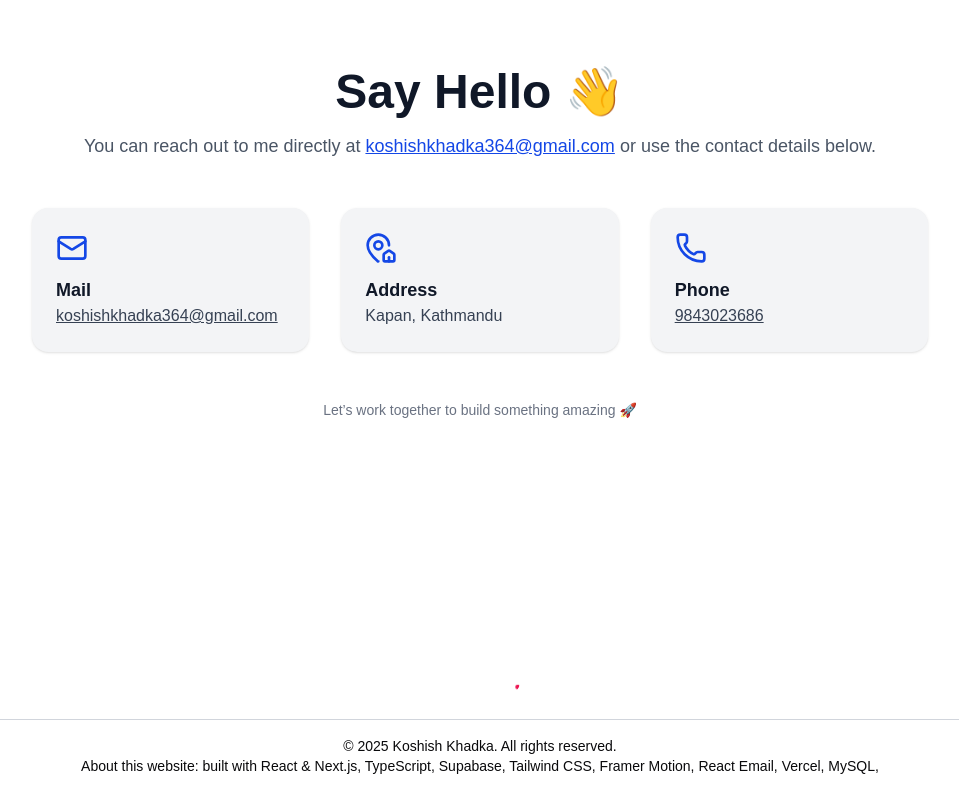
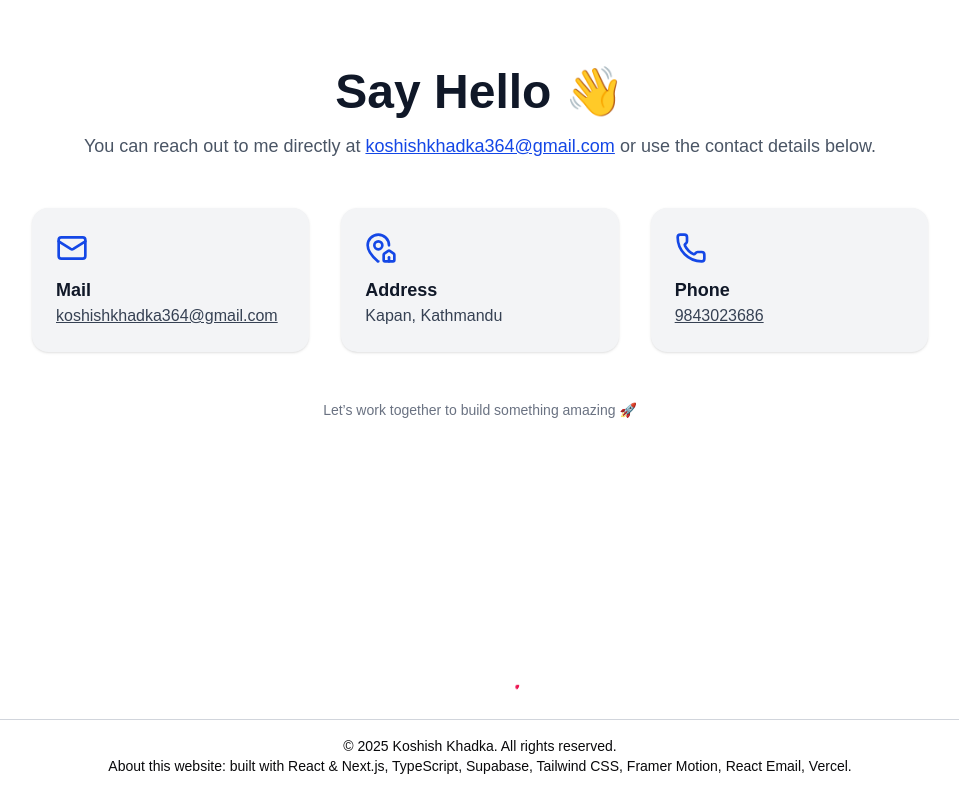
Before and after one commit to Koshish-Khadka/my-portfolio, a Next.js app: page / in a window 1280 px wide. Shown: the part 3500-4300 px from the top of the page, without its empty margins (160-1119 px from the left). Built offline with nearby package versions, Linux system fonts and the light colour scheme; no server answers; the database is empty; a web font is replaced by a local one.

Commit message:
footer fix

```diff
--- a/src/app/components/timeline/Footer.tsx
+++ b/src/app/components/timeline/Footer.tsx
@@ -37,7 +37,7 @@ const Footer = () => {
         &copy; {new Date().getFullYear()} Koshish Khadka. All rights reserved.
         <p className="text-center text-sm md:text-sm">
           About this website: built with React & Next.js, TypeScript, Supabase,
-          Tailwind CSS, Framer Motion, React Email, Vercel, MySQL,
+          Tailwind CSS, Framer Motion, React Email, Vercel.
         </p>
       </div>
     </footer>
```
